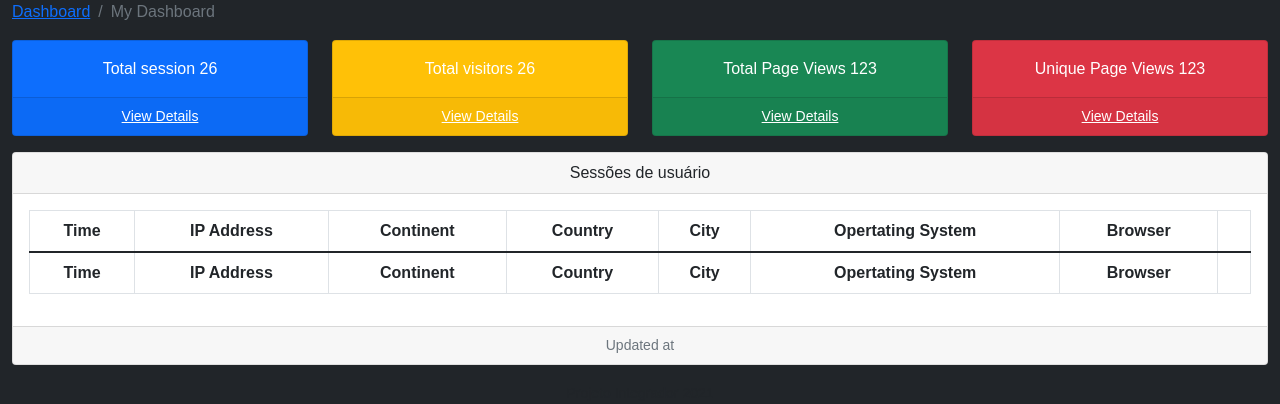
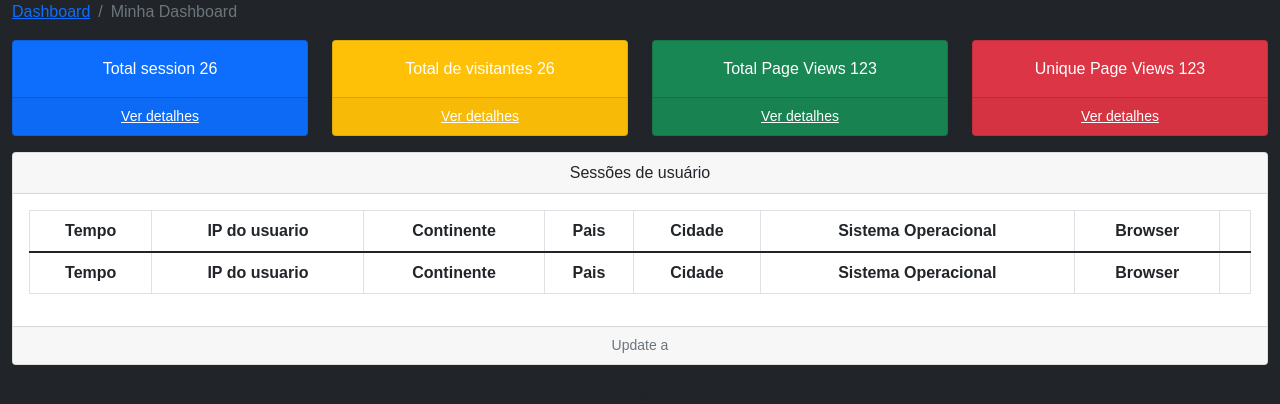
Before and after one commit to Taunt-byte/UNISAL-Projeto-Integrador-VI, a Python web app: template Traffic/templates/dashboard.html in a window 1280 px wide. Shown: the part 56-460 px from the top of the page. Run offline with Jinja, Linux system fonts and the light colour scheme; the template is opened without the code that fills it, so the values that code supplies are empty; some libraries are stand-ins or nearby versions.

Commit message:
Update dashboard.html

```diff
--- a/Traffic/templates/dashboard.html
+++ b/Traffic/templates/dashboard.html
@@ -46,7 +46,7 @@
         <li class="breadcrumb-item">
           <a href="#">Dashboard</a>
         </li>
-        <li class="breadcrumb-item active">My Dashboard</li>
+        <li class="breadcrumb-item active">Minha Dashboard</li>
       </ol>
 
       <!-- Icon Cards-->
@@ -57,7 +57,7 @@
               <div class="mr-5">Total session <span id="total-sessions">26</span></div>
             </div>
             <a class="card-footer text-white clearfix small z-1" href="#">
-              <span class="float-left">View Details</span>
+              <span class="float-left">Ver detalhes</span>
               <span class="float-right">
                 <i class="fa fa-angle-right"></i>
               </span>
@@ -67,10 +67,10 @@
         <div class="col-xl-3 col-sm-6 mb-3">
           <div class="card text-white bg-warning o-hidden h-100">
             <div class="card-body">
-              <div class="mr-5">Total visitors <span id="total-visitors">26</span></div>
+              <div class="mr-5">Total de visitantes <span id="total-visitors">26</span></div>
             </div>
             <a class="card-footer text-white clearfix small z-1" href="#">
-              <span class="float-left">View Details</span>
+              <span class="float-left">Ver detalhes</span>
               <span class="float-right">
                 <i class="fa fa-angle-right"></i>
               </span>
@@ -83,7 +83,7 @@
               <div class="mr-5">Total Page Views <span id="total-pageviews">123</span></div>
             </div>
             <a class="card-footer text-white clearfix small z-1" href="#">
-              <span class="float-left">View Details</span>
+              <span class="float-left">Ver detalhes</span>
               <span class="float-right">
                 <i class="fa fa-angle-right"></i>
               </span>
@@ -96,7 +96,7 @@
               <div class="mr-5">Unique Page Views <span id="unique-pageviews">123</span></div>
             </div>
             <a class="card-footer text-white clearfix small z-1" href="#">
-              <span class="float-left">View Details</span>
+              <span class="float-left">Ver detalhes</span>
               <span class="float-right">
                 <i class="fa fa-angle-right"></i>
               </span>
@@ -114,24 +114,24 @@
             <table class="table table-bordered" id="dataTable" width="100%" cellspacing="0">
               <thead>
                 <tr>
-                  <th>Time</th>
-                  <th>IP Address</th>
-                  <th>Continent</th>
-                  <th>Country</th>
-                  <th>City</th>
-                  <th>Opertating System</th>
+                  <th>Tempo</th>
+                  <th>IP do usuario</th>
+                  <th>Continente</th>
+                  <th>Pais</th>
+                  <th>Cidade</th>
+                  <th>Sistema Operacional</th>
                   <th>Browser</th>
                   <th></th>
                 </tr>
               </thead>
               <tfoot>
                 <tr>
-                  <th>Time</th>
-                  <th>IP Address</th>
-                  <th>Continent</th>
-                  <th>Country</th>
-                  <th>City</th>
-                  <th>Opertating System</th>
+                  <th>Tempo</th>
+                  <th>IP do usuario</th>
+                  <th>Continente</th>
+                  <th>Pais</th>
+                  <th>Cidade</th>
+                  <th>Sistema Operacional</th>
                   <th>Browser</th>
                   <th></th>
                 </tr>
@@ -141,7 +141,7 @@
             </table>
           </div>
         </div>
-        <div class="card-footer small text-muted">Updated at <span id="session-update-time"></span></div>
+        <div class="card-footer small text-muted">Update a <span id="session-update-time"></span></div>
       </div>
     </div>
 
@@ -170,9 +170,9 @@
               <span aria-hidden="true">×</span>
             </button>
           </div>
-          <div class="modal-body">Select "Logout" below if you are ready to end your current session.</div>
+          <div class="modal-body">Selecione "Logout" abaixo se estiver pronto para encerrar sua sessão atual.</div>
           <div class="modal-footer">
-            <button class="btn btn-secondary" type="button" data-dismiss="modal">Cancel</button>
+            <button class="btn btn-secondary" type="button" data-dismiss="modal">Cancelar</button>
             <a class="btn btn-primary" href="login.html">Logout</a>
           </div>
         </div>
```
